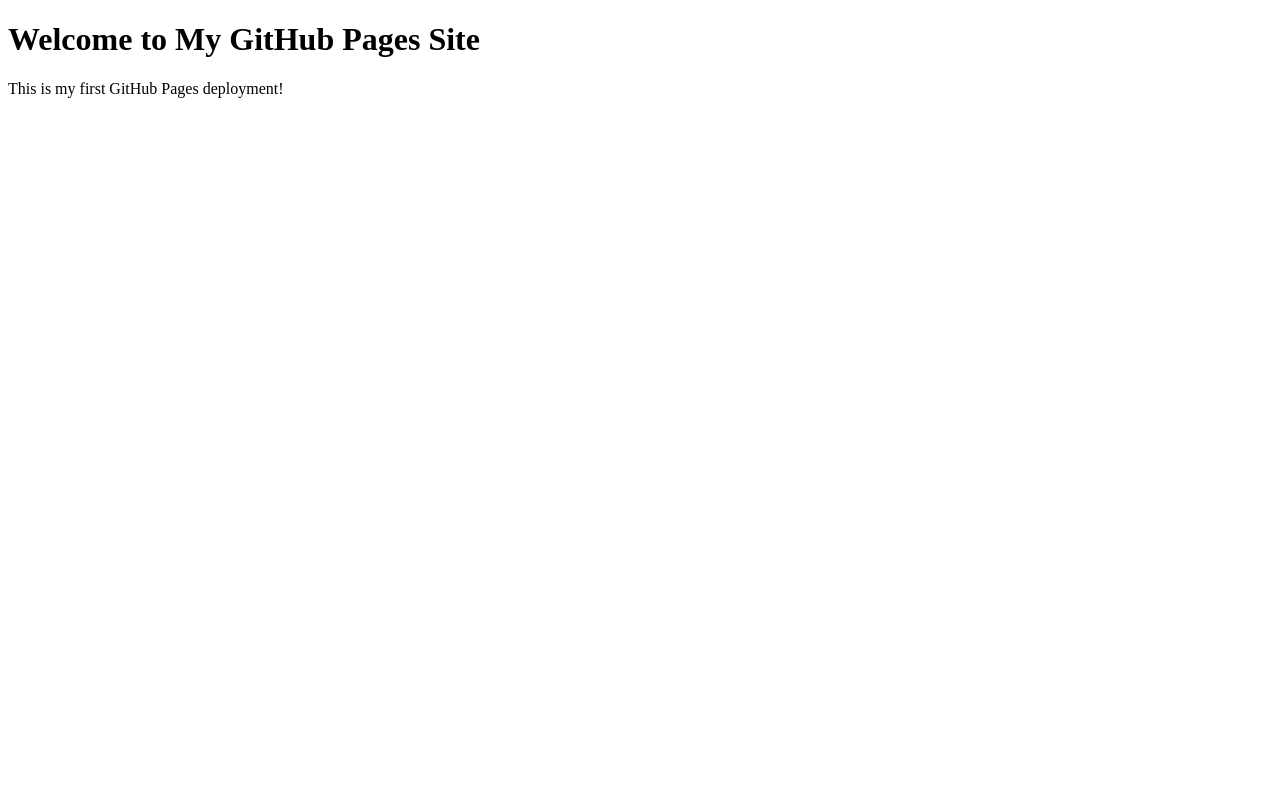
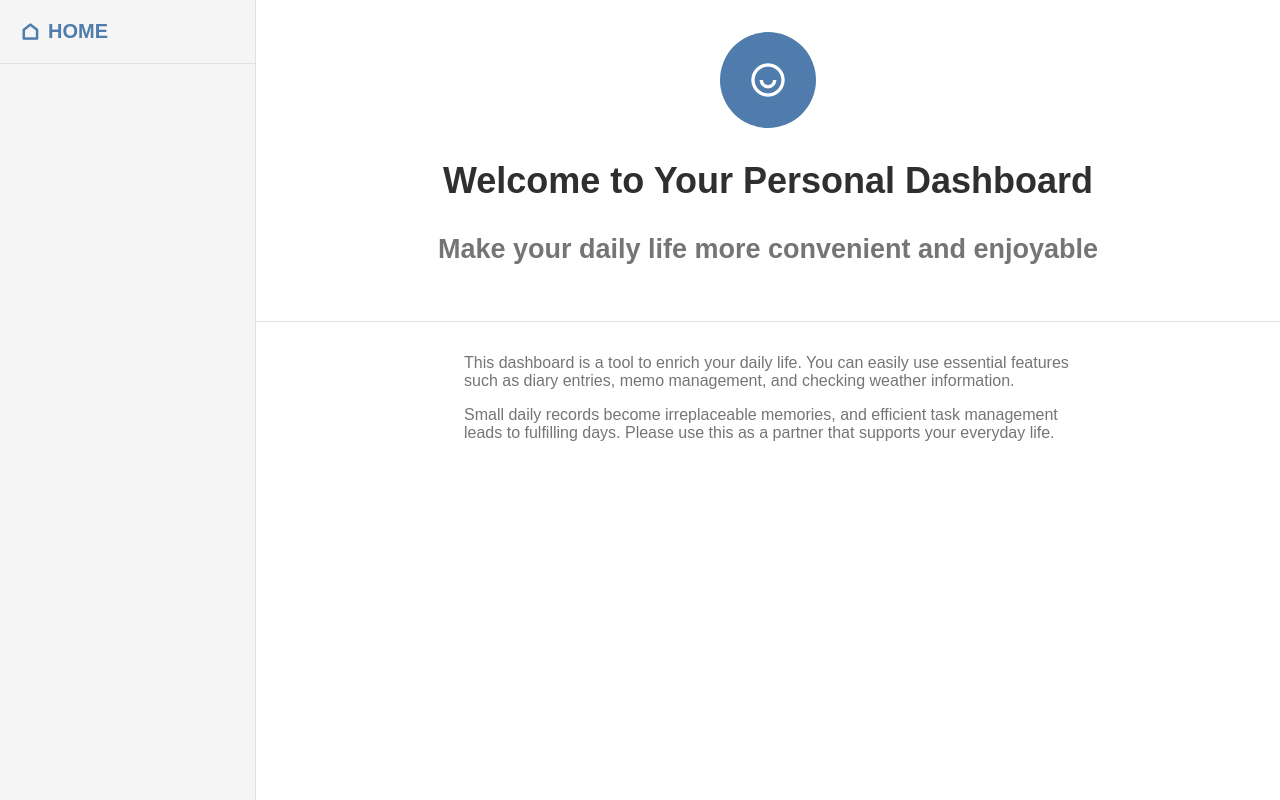
Before and after one commit to hokorichan/my-first-web-app, a plain HTML site: page index.html in a window 1280 px wide. Drawn offline with nearby package versions, Linux system fonts and the light colour scheme.

Commit message:
Add new website files
GitHub Pages で公開した Web ページを更新しよう！

```diff
--- a/index.html
+++ b/index.html
@@ -1,12 +1,41 @@
 <!DOCTYPE html>
 <html lang="en">
-<head>
-    <meta charset="UTF-8">
-    <meta name="viewport" content="width=device-width, initial-scale=1.0">
-    <title>My GitHub Pages Site</title>
-</head>
-<body>
-    <h1>Welcome to My GitHub Pages Site</h1>
-    <p>This is my first GitHub Pages deployment!</p>
-</body>
+  <head>
+    <meta charset="UTF-8" />
+    <meta name="viewport" content="width=device-width, initial-scale=1.0" />
+    <title>Dashboard</title>
+    <link rel="stylesheet" href="style.css" />
+    <link href="https://cdn.jsdelivr.net/npm/remixicon@4.5.0/fonts/remixicon.css" rel="stylesheet" />
+  </head>
+  <body>
+    <div class="dashboard-container">
+      <aside class="sidebar">
+        <div class="sidebar-header">
+          <a href="#" data-tab="home" class="home-link">
+          <span class="ri-home-line"></span>
+          <span>HOME</span>
+          </a>
+        </div>
+      </aside>
+      <main class="main-content">
+        <section id="home">
+          <div class="home-header">
+            <div class="home-profile-icon">
+              <span class="ri-user-smile-line"></span>
+            </div>
+            <div class="home-title">
+              <h1>Welcome to Your Personal Dashboard</h1>
+            </div>
+            <div class="home-subtitle">
+              <h1>Make your daily life more convenient and enjoyable</h1>
+            </div>
+          </div>
+          <div class="home-message">
+            <p>This dashboard is a tool to enrich your daily life. You can easily use essential features such as diary entries, memo management, and checking weather information.</p>
+            <p>Small daily records become irreplaceable memories, and efficient task management leads to fulfilling days. Please use this as a partner that supports your everyday life.</p>
+          </div>
+        </section>
+      </main>
+    </div>
+  </body>
 </html>
--- /dev/null
+++ b/style.css
@@ -0,0 +1,112 @@
+/* ブラウザで設定されているスタイルのリセット・共通設定 */
+/* 消さないでください */
+*,
+*::before,
+*::after {
+  box-sizing: border-box;
+}
+body,
+h1,
+h2,
+h3,
+p,
+ul,
+li,
+form,
+input,
+textarea,
+select,
+button {
+  margin: 0;
+  padding: 0;
+  font-family: sans-serif;
+}
+
+ul {
+  list-style: none;
+}
+/* スタイルのリセット終了 */
+
+/* サイドバーとメインコンテンツを包むための要素のスタイルを書いてください */
+.dashboard-container {
+  display: flex;
+  height: 100vh; /* ビューポートの高さに合わせる */
+}
+
+/* サイドバーに関連するスタイルを書いてください */
+.sidebar{
+  width: 256px;
+  flex-shrink: 0; /* サイドバーの幅を固定 */
+  background-color:#f5f5f5; /* サイドバーの背景色*/
+  border-right:  1px solid #e0e0e0; /* サイドバーの右側に境界線を追加 */
+  display: flex;/* Flexboxの親要素にする */
+  flex-direction: column; /* 縦に並べる */
+  height: 100%;
+}
+
+.sidebar-header{
+  padding: 20px;
+  border-bottom: 1px solid #e0e0e0; /* ヘッダーの下に境界線を追加 */
+}
+
+.home-link{
+  font-size: 1.25rem; /* フォントサイズを大きく */
+  font-weight: 600; /* 太字にする */
+  color:#4f7cac; /* ヘッダーの文字色 */
+  display: flex;/* Flexboxの親要素にする */
+  align-items: center; /* アイコンとテキストを中央揃え */
+  gap: 8px; /* アイコンとテキストの間にスペースを追加 */
+  text-decoration: none; /* リンクの下線を消す */
+}
+
+/* メインコンテンツに関連するスタイルを書いてください */
+.main-content{
+  flex:1; /* Flexboxの親要素にする */
+}
+
+.home-header{
+  background-color: white; /* ヘッダーの背景色 */
+  padding: 32px;
+  border-bottom: 1px solid #e0e0e0; /* ヘッダーの下に境界線を追加 */
+  display: flex; /* Flexboxの親要素にする */
+  flex-direction: column; /* 縦に並べる */
+  justify-content: center; /* ヘッダーの内容を中央に配置 */
+  align-items: center; /* アイコンとテキストを中央揃え */
+}
+
+.home-profile-icon{
+  width: 96px;
+  height: 96px;
+  background-color: #4f7cac; /* アイコンの背景色 */
+  border-radius: 50%;
+  display:flex; /* Flexboxの親要素にする */
+  justify-content: center; /* アイコンを中央に配置 */
+  align-items: center; /* アイコンを中央に配置 */
+  margin:0 auto 24px;
+  font-size: 2.5rem; /* アイコンのフォントサイズ */
+  color: white; /* アイコンの文字色 */
+}
+
+.home-title{
+  font-size: 1.5rem; /* タイトルのフォントサイズ */
+  font-weight: 600; /* タイトルを太字にする */
+  color: #2f2f2f; /* タイトルの文字色 */
+  margin: 8px;
+}
+
+.home-subtitle{
+  font-size: 1.125rem; /* サブタイトルのフォントサイズ */
+  color: #757575; /* サブタイトルの文字色 */
+  margin: 24px;
+}
+
+.home-message {
+  max-width: 672px; /* メッセージの最大幅 */
+  margin:0 auto; /* 中央揃え */
+  padding:32px;
+  color:#757575;
+ }
+
+.home-message p {
+  margin-bottom: 16px; /* 各メッセージの下にスペースを追加 */
+}
```
